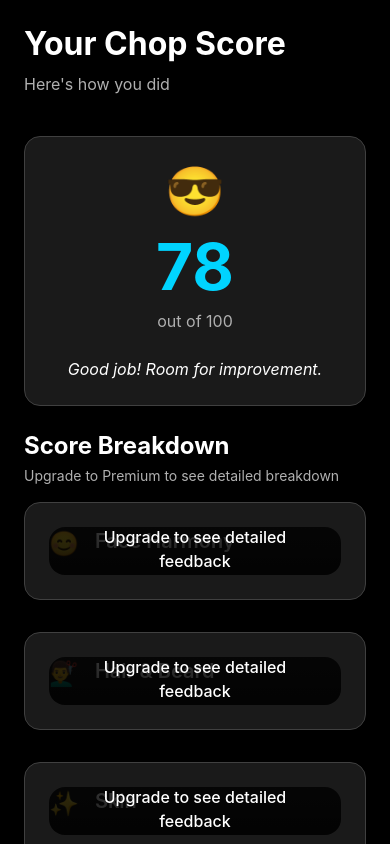
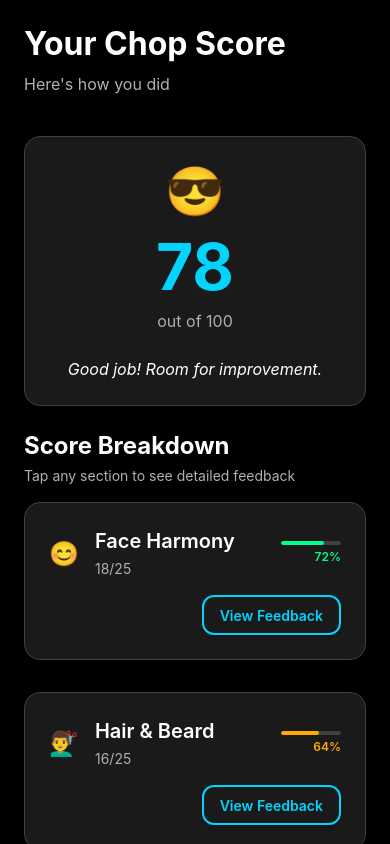
Before and after one commit to burhanuddin20/chopped-app, a React Native app: screen /Results in a window 390 px wide. Built offline with nearby package versions, Linux system fonts and the light colour scheme; what expo-web-browser would draw is missing.

Commit message:
feature flag

```diff
--- /dev/null
+++ b/config/featureFlags.ts
@@ -0,0 +1,23 @@
+// Feature Flags Configuration
+// Set to false to disable freemium features and enable full app functionality for testing
+
+export const FEATURE_FLAGS = {
+  // Set to false to disable all freemium restrictions
+  FREEMIUM_ENABLED: false,
+
+  // Individual feature flags for granular control
+  PREMIUM_UPGRADE_MODAL: false,
+  BLURRED_OVERLAYS: false,
+  PREMIUM_SETTINGS_RESTRICTIONS: false,
+  UPLOAD_TRACKING: false,
+} as const;
+
+// Helper function to check if freemium is enabled
+export const isFreemiumEnabled = (): boolean => {
+  return FEATURE_FLAGS.FREEMIUM_ENABLED;
+};
+
+// Helper function to check if a specific feature is enabled
+export const isFeatureEnabled = (feature: keyof typeof FEATURE_FLAGS): boolean => {
+  return FEATURE_FLAGS[feature];
+};
--- a/contexts/SubscriptionContext.tsx
+++ b/contexts/SubscriptionContext.tsx
@@ -1,5 +1,6 @@
 import React, { createContext, useContext, useState, useEffect, ReactNode } from 'react';
 import AsyncStorage from '@react-native-async-storage/async-storage';
+import { isFreemiumEnabled } from '../config/featureFlags';
 
 interface SubscriptionContextType {
   isPremium: boolean;
@@ -26,6 +27,13 @@ export const SubscriptionProvider: React.FC<SubscriptionProviderProps> = ({ chil
 
   const loadSubscriptionState = async () => {
     try {
+      // If freemium is disabled, automatically set premium to true
+      if (!isFreemiumEnabled()) {
+        setIsPremium(true);
+        setIsLoading(false);
+        return;
+      }
+
       const premiumStatus = await AsyncStorage.getItem('isPremium');
       const uploadedStatus = await AsyncStorage.getItem('hasUploadedPhoto');
 
@@ -41,6 +49,13 @@ export const SubscriptionProvider: React.FC<SubscriptionProviderProps> = ({ chil
   const unlockPremium = async () => {
     try {
       setIsLoading(true);
+      // If freemium is disabled, immediately unlock
+      if (!isFreemiumEnabled()) {
+        setIsPremium(true);
+        setIsLoading(false);
+        return;
+      }
+
       // Here you would integrate with your in-app purchase system
       // For now, we'll simulate a successful purchase
       await AsyncStorage.setItem('isPremium', 'true');
@@ -54,6 +69,12 @@ export const SubscriptionProvider: React.FC<SubscriptionProviderProps> = ({ chil
 
   const updateHasUploadedPhoto = async (hasUploaded: boolean) => {
     try {
+      // If freemium is disabled, skip tracking
+      if (!isFreemiumEnabled()) {
+        setHasUploadedPhoto(true);
+        return;
+      }
+
       await AsyncStorage.setItem('hasUploadedPhoto', hasUploaded.toString());
       setHasUploadedPhoto(hasUploaded);
     } catch (error) {
--- a/screens/ResultsScreen.tsx
+++ b/screens/ResultsScreen.tsx
@@ -6,6 +6,7 @@ import { Card } from '../components/Card';
 import { BlurredOverlay } from '../components/BlurredOverlay';
 import { PremiumUpgradeModal } from '../components/PremiumUpgradeModal';
 import { useSubscription } from '../contexts/SubscriptionContext';
+import { isFeatureEnabled } from '../config/featureFlags';
 import { theme } from '../theme/theme';
 
 interface ScoreSection {
@@ -20,6 +21,11 @@ interface ScoreSection {
 export default function ResultsScreen({ navigation }) {
   const { isPremium, unlockPremium, isLoading } = useSubscription();
   const [showUpgradeModal, setShowUpgradeModal] = useState(false);
+
+  // Check if freemium features are enabled
+  const freemiumEnabled = isFeatureEnabled('FREEMIUM_ENABLED');
+  const upgradeModalEnabled = isFeatureEnabled('PREMIUM_UPGRADE_MODAL');
+  const blurredOverlaysEnabled = isFeatureEnabled('BLURRED_OVERLAYS');
 
   // Mock data - replace with real data later
   const overallScore = 78;
@@ -82,7 +88,13 @@ export default function ResultsScreen({ navigation }) {
   };
 
   const handleViewFeedback = (sectionId: string) => {
-    if (!isPremium) {
+    // If freemium is disabled, always allow access
+    if (!freemiumEnabled) {
+      navigation.navigate('Feedback', { sectionId });
+      return;
+    }
+
+    if (!isPremium && upgradeModalEnabled) {
       setShowUpgradeModal(true);
       return;
     }
@@ -95,8 +107,13 @@ export default function ResultsScreen({ navigation }) {
   };
 
   const handleUpgradePress = () => {
+    if (upgradeModalEnabled) {
       setShowUpgradeModal(true);
+    }
   };
+
+  // Determine if content should be shown based on freemium status
+  const shouldShowPremiumContent = !freemiumEnabled || isPremium;
 
   return (
     <SafeAreaView style={styles.container}>
@@ -124,11 +141,11 @@ export default function ResultsScreen({ navigation }) {
           </Text>
         </Card>
 
-        {/* Score Breakdown - Blurred for non-premium users */}
+        {/* Score Breakdown */}
         <View style={styles.breakdownSection}>
           <Text style={styles.breakdownTitle}>Score Breakdown</Text>
           <Text style={styles.breakdownSubtitle}>
-            {isPremium
+            {shouldShowPremiumContent
               ? 'Tap any section to see detailed feedback'
               : 'Upgrade to Premium to see detailed breakdown'
             }
@@ -148,13 +165,13 @@ export default function ResultsScreen({ navigation }) {
                   <Text style={styles.sectionIcon}>{section.icon}</Text>
                   <View style={styles.sectionInfo}>
                     <Text style={styles.sectionName}>{section.name}</Text>
-                    {isPremium && (
+                    {shouldShowPremiumContent && (
                       <Text style={styles.sectionScore}>
                         {section.score}/{section.maxScore}
                       </Text>
                     )}
                   </View>
-                  {isPremium && (
+                  {shouldShowPremiumContent && (
                     <View style={styles.sectionProgress}>
                       <View style={styles.progressBar}>
                         <View
@@ -173,7 +190,7 @@ export default function ResultsScreen({ navigation }) {
                     </View>
                   )}
                 </View>
-                {isPremium && (
+                {shouldShowPremiumContent && (
                   <Button
                     title="View Feedback"
                     onPress={() => handleViewFeedback(section.id)}
@@ -182,22 +199,22 @@ export default function ResultsScreen({ navigation }) {
                     style={styles.feedbackButton}
                   />
                 )}
+              </TouchableOpacity>
 
               {/* Blurred overlay for non-premium users */}
-                {!isPremium && (
+              {!shouldShowPremiumContent && blurredOverlaysEnabled && (
                 <BlurredOverlay
                   onUpgrade={handleUpgradePress}
                   message="Upgrade to see detailed feedback"
                 />
               )}
-              </TouchableOpacity>
             </Card>
           ))}
         </View>
 
         {/* Action Buttons */}
         <View style={styles.actionSection}>
-          {isPremium && (
+          {shouldShowPremiumContent && (
             <Button
               title="Save Results"
               onPress={() => {}}
@@ -217,12 +234,14 @@ export default function ResultsScreen({ navigation }) {
       </ScrollView>
 
       {/* Premium Upgrade Modal */}
+      {upgradeModalEnabled && (
         <PremiumUpgradeModal
           visible={showUpgradeModal}
           onClose={() => setShowUpgradeModal(false)}
           onUpgrade={handleUpgrade}
           isLoading={isLoading}
         />
+      )}
     </SafeAreaView>
   );
 }
--- a/screens/SettingsScreen.tsx
+++ b/screens/SettingsScreen.tsx
@@ -5,6 +5,7 @@ import { Card } from '../components/Card';
 import { PremiumUpgradeModal } from '../components/PremiumUpgradeModal';
 import { useAuth } from '../contexts/AuthContext';
 import { useSubscription } from '../contexts/SubscriptionContext';
+import { isFeatureEnabled } from '../config/featureFlags';
 import { theme } from '../theme/theme';
 
 interface SettingItem {
@@ -23,6 +24,11 @@ export default function SettingsScreen({ navigation }) {
   const { user, signOut } = useAuth();
   const { isPremium, unlockPremium, isLoading } = useSubscription();
   const [showUpgradeModal, setShowUpgradeModal] = useState(false);
+
+  // Check if freemium features are enabled
+  const freemiumEnabled = isFeatureEnabled('FREEMIUM_ENABLED');
+  const upgradeModalEnabled = isFeatureEnabled('PREMIUM_UPGRADE_MODAL');
+  const settingsRestrictionsEnabled = isFeatureEnabled('PREMIUM_SETTINGS_RESTRICTIONS');
 
   const [settings, setSettings] = useState({
     storeHistory: true,
@@ -91,7 +97,7 @@ export default function SettingsScreen({ navigation }) {
       type: 'button',
       icon: isPremium ? '👑' : '⭐',
       onPress: () => {
-        if (!isPremium) {
+        if (!isPremium && freemiumEnabled && upgradeModalEnabled) {
           setShowUpgradeModal(true);
         }
       },
@@ -103,7 +109,7 @@ export default function SettingsScreen({ navigation }) {
       type: 'button',
       icon: '👤',
       onPress: () => Alert.alert('Edit Profile', 'Profile editing coming soon!'),
-      premium: true,
+      premium: settingsRestrictionsEnabled,
     },
     {
       id: 'storeHistory',
@@ -112,7 +118,7 @@ export default function SettingsScreen({ navigation }) {
       type: 'toggle',
       value: settings.storeHistory,
       onToggle: (value) => handleToggle('storeHistory', value),
-      premium: true,
+      premium: settingsRestrictionsEnabled,
     },
     {
       id: 'notifications',
@@ -173,7 +179,8 @@ export default function SettingsScreen({ navigation }) {
   ];
 
   const renderSettingItem = (item: SettingItem) => {
-    const isPremiumFeature = item.premium && !isPremium;
+    // If freemium is disabled, treat all features as available
+    const isPremiumFeature = item.premium && !isPremium && freemiumEnabled && settingsRestrictionsEnabled;
 
     return (
       <Card key={item.id} style={[styles.settingCard, isPremiumFeature && styles.premiumCard]}>
--- a/screens/UploadScreen.tsx
+++ b/screens/UploadScreen.tsx
@@ -4,6 +4,7 @@ import * as ImagePicker from 'expo-image-picker';
 import { Button } from '../components/Button';
 import { Card } from '../components/Card';
 import { useSubscription } from '../contexts/SubscriptionContext';
+import { isFeatureEnabled } from '../config/featureFlags';
 import { theme } from '../theme/theme';
 
 interface PhotoData {
@@ -17,6 +18,9 @@ interface PhotoData {
 export default function UploadScreen({ navigation }) {
   const [photos, setPhotos] = useState<PhotoData[]>([]);
   const { updateHasUploadedPhoto } = useSubscription();
+
+  // Check if upload tracking is enabled
+  const uploadTrackingEnabled = isFeatureEnabled('UPLOAD_TRACKING');
 
   const photoTypes: Omit<PhotoData, 'id' | 'uri'>[] = [
     {
@@ -79,8 +83,10 @@ export default function UploadScreen({ navigation }) {
 
   const handleAnalyze = async () => {
     if (canContinue) {
-      // Mark that user has uploaded photos
-      await updateHasUploadedPhoto(true);
+      // Only track upload if the feature is enabled
+      if (uploadTrackingEnabled) {
+        await updateHasUploadedPhoto(true);
+      }
       navigation.navigate('Analysis');
     }
   };
```
Lines whose indentation alone changed are shown as unchanged.
